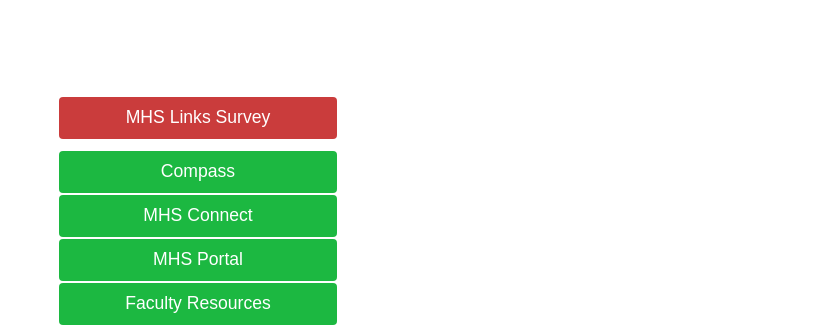
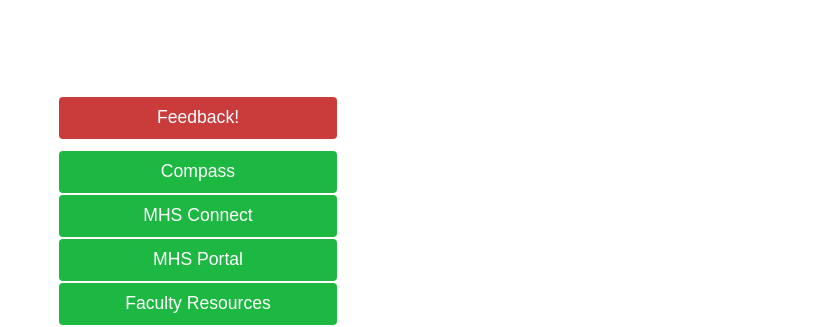
Before and after one commit to mhslinks/mhslinks.github.io, a Jekyll site: the page built from index.html, in a window 1280 px wide. Shown: the part 125-452 px from the top of the page, without its empty margins (442-1280 px from the left). Built offline with Jekyll 4.4.1, drawn with Linux system fonts in a browser that asks for light colours.

Commit message:
changed mhs links survey link text

```diff
--- a/_data/links.yml
+++ b/_data/links.yml
@@ -1,4 +1,4 @@
-- name: MHS Links Survey
+- name: Feedback!
   url: http://goo.gl/forms/M9wpKCkuBq
   size: 1-1
   colour: red
```
